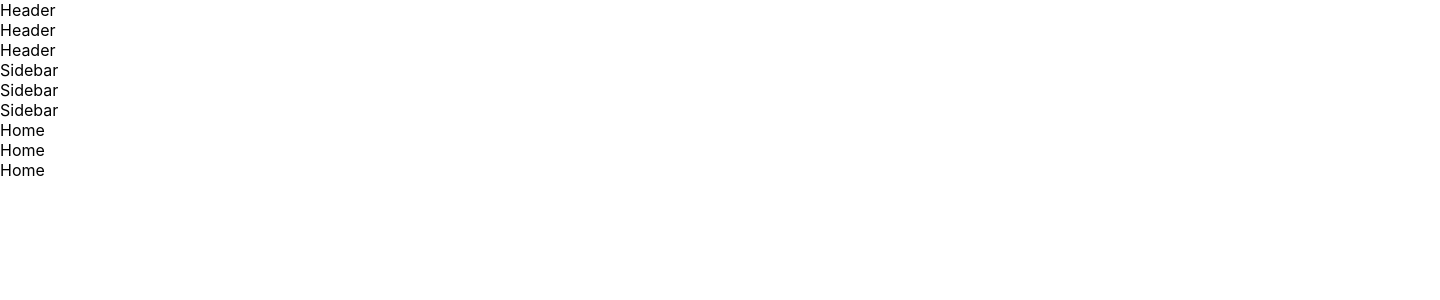
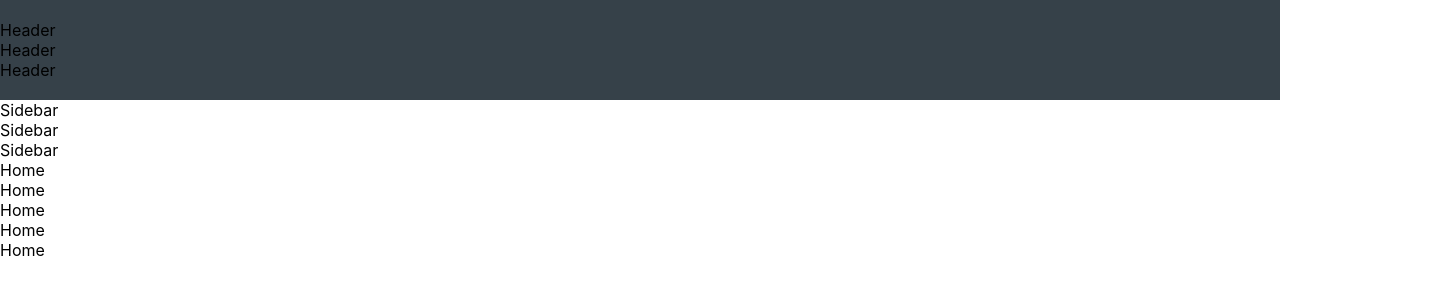
Before and after one commit to sean0923/react-testing-examples, a React (Create React App) app: page / in a window 1280 px wide. Shown: the top 300 px of the page, 1440 px wide, since content can reach past the window. Built offline with nearby package versions, Linux system fonts and the light colour scheme.

Commit message:
One route setup

```diff
--- a/package.json
+++ b/package.json
@@ -3,9 +3,13 @@
   "version": "0.1.0",
   "private": true,
   "dependencies": {
+    "axios": "^0.18.0",
+    "lodash": "^4.17.11",
     "react": "^16.5.2",
     "react-dom": "^16.5.2",
-    "react-scripts": "2.0.4"
+    "react-router-dom": "^4.3.1",
+    "react-scripts": "2.0.4",
+    "styled-components": "^3.4.9"
   },
   "scripts": {
     "start": "react-scripts start",
--- a/src/components/App.js
+++ b/src/components/App.js
@@ -1,4 +1,5 @@
 import React, { Component } from 'react';
+import { BrowserRouter } from 'react-router-dom';
 
 import Layout from './Layout';
 
@@ -6,7 +7,9 @@ class App extends Component {
   render() {
     return (
       <div>
-        <Layout />
+        <BrowserRouter>
+          <Layout />
+        </BrowserRouter>
       </div>
     );
   }
--- a/src/components/Layout.js
+++ b/src/components/Layout.js
@@ -1,16 +1,24 @@
 import React from 'react';
+import styled from 'styled-components';
 
 import Header from './layout/Header';
 import Sidebar from './layout/Sidebar';
-import Home from './pages/Home';
+import SwitchAndRoutes from './layout/SwitchAndRoutes';
+
+const Wrapper = styled.div`
+  & > div:not(:first-child) {
+    width: var(--width-app);
+    margin: 0 auto;
+  }
+`;
 
 const Layout = () => {
   return (
-    <div>
+    <Wrapper>
       <Header />
       <Sidebar />
-      <Home />
-    </div>
+      <SwitchAndRoutes />
+    </Wrapper>
   );
 };
 
--- a/src/components/layout/Header.js
+++ b/src/components/layout/Header.js
@@ -1,12 +1,25 @@
 import React from 'react';
+import styled from 'styled-components';
+
+const Wrapper = styled.div`
+  background-color: var(--color-arsenic);
+  padding: 20px 0;
+`;
+
+const Container = styled.div`
+  width: var(--width-app);
+  margin: 0 auto;
+`;
 
 const Header = () => {
   return (
-    <div>
-      <div>Header</div>
-      <div>Header</div>
-      <div>Header</div>
-    </div>
+    <Wrapper>
+      <Container>
+        <div>Header</div>
+        <div>Header</div>
+        <div>Header</div>
+      </Container>
+    </Wrapper>
   );
 };
 
--- /dev/null
+++ b/src/components/layout/SwitchAndRoutes.js
@@ -0,0 +1,16 @@
+import React from 'react';
+import { Switch, Route } from 'react-router-dom';
+
+import Home from '../pages/Home';
+
+const SwitchAndRoutes = () => {
+  return (
+    <div>
+      <Switch>
+        <Route path="/" component={Home} />
+      </Switch>
+    </div>
+  );
+};
+
+export default SwitchAndRoutes;
--- a/src/components/pages/Home.js
+++ b/src/components/pages/Home.js
@@ -6,6 +6,8 @@ const Home = () => {
       <div>Home</div>
       <div>Home</div>
       <div>Home</div>
+      <div>Home</div>
+      <div>Home</div>
     </div>
   );
 };
--- a/src/css/variables.css
+++ b/src/css/variables.css
@@ -49,4 +49,7 @@
 
   --color-success-green: #A5BD83;
   --color-error-red: #db6a4b;
+
+  --width-app: 1440px;
+  ;
 }
```
Also changed, not shown: 1 other file (tests, documents, lock files or other folders).
